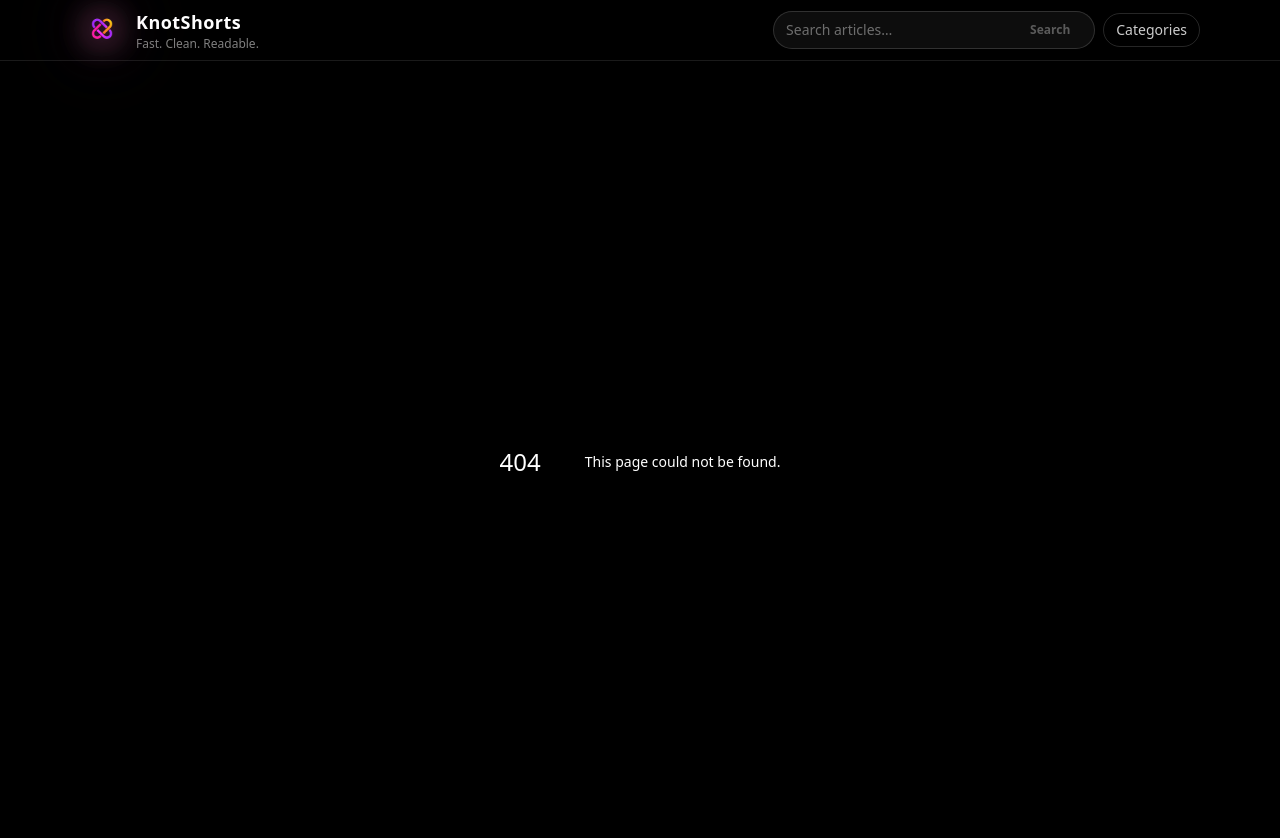
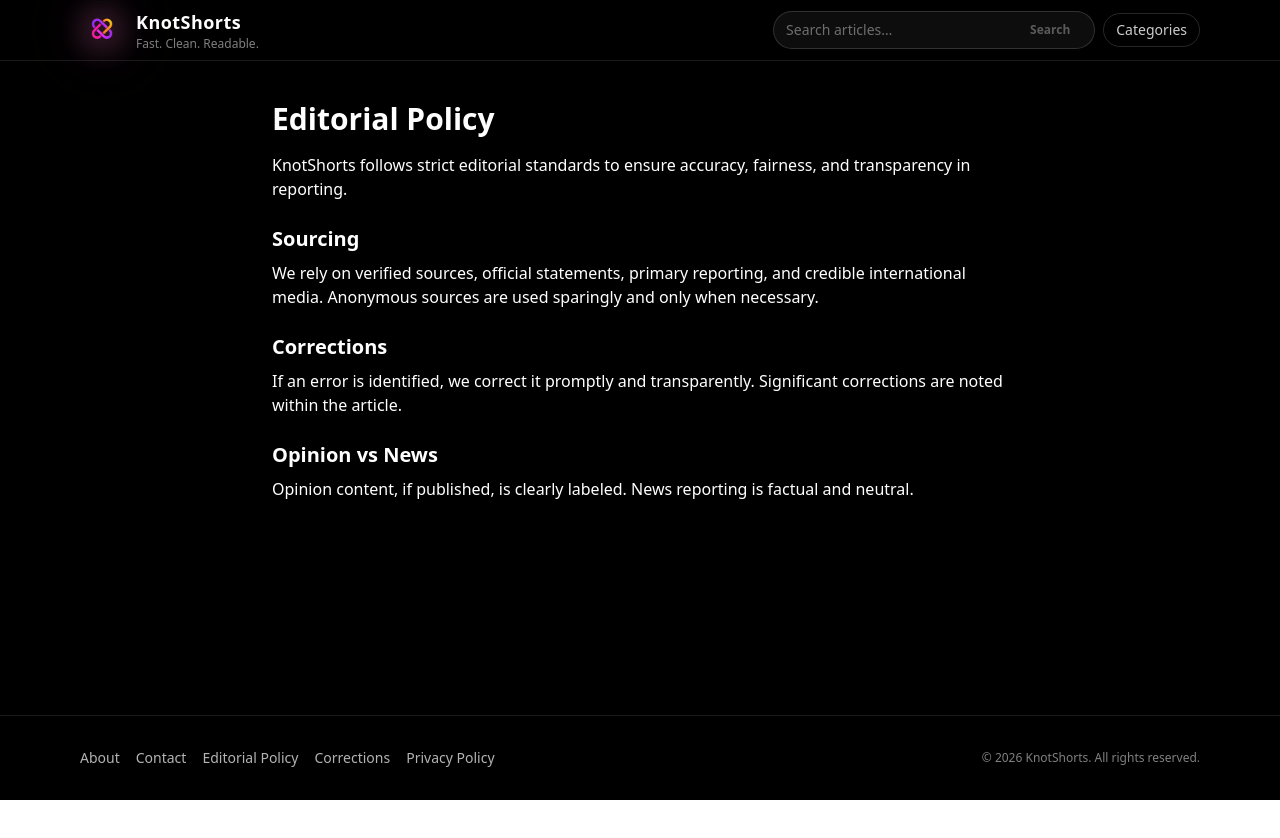
Before and after one commit to vermaraghav18/knotshorts-web, a Next.js app: page /editorial-policy in a window 1280 px wide. Before the commit this address had no page. Shown: the top 838 px of the page. After the commit the page ends 800 px from the top, so only its background shows below. Built offline with nearby package versions, Linux system fonts and the light colour scheme.

Commit message:
Phase 4: Add trust pages and footer links (About, Contact, Editorial, Corrections, Privacy)

```diff
--- /dev/null
+++ b/app/about/page.tsx
@@ -0,0 +1,34 @@
+export const metadata = {
+  title: "About KnotShorts | Independent News & Analysis",
+  description:
+    "Learn about KnotShorts, our editorial mission, and our commitment to independent, factual journalism covering India and the world.",
+};
+
+export default function AboutPage() {
+  return (
+    <main className="mx-auto max-w-3xl px-4 py-10 text-white">
+      <h1 className="text-3xl font-bold mb-4">About KnotShorts</h1>
+
+      <p className="mb-4">
+        KnotShorts is an independent digital news platform focused on delivering
+        fast, factual, and readable news for a global audience, with a strong
+        emphasis on India and international affairs.
+      </p>
+
+      <p className="mb-4">
+        Our coverage spans geopolitics, business, technology, defense,
+        environment, and major global developments that shape public discourse.
+      </p>
+
+      <p className="mb-4">
+        KnotShorts operates with editorial independence and does not represent
+        the views of any government, political party, or corporate entity.
+      </p>
+
+      <p>
+        Our mission is simple: explain complex news clearly, responsibly, and
+        without sensationalism.
+      </p>
+    </main>
+  );
+}
--- /dev/null
+++ b/app/contact/page.tsx
@@ -0,0 +1,37 @@
+export const metadata = {
+  title: "Contact KnotShorts",
+  description:
+    "Contact KnotShorts for editorial inquiries, corrections, or general questions.",
+};
+
+export default function ContactPage() {
+  return (
+    <main className="mx-auto max-w-3xl px-4 py-10 text-white">
+      <h1 className="text-3xl font-bold mb-4">Contact Us</h1>
+
+      <p className="mb-4">
+        For editorial inquiries, corrections, or general communication, you can
+        reach us at:
+      </p>
+
+      <p className="mb-2">
+        <strong>Email:</strong>{" "}
+        <a
+          href="mailto:knotshorts1@gmail.com"
+          className="underline text-blue-400"
+        >
+          knotshorts1@gmail.com
+        </a>
+      </p>
+
+      <p className="mb-4">
+        KnotShorts operates primarily online and serves a global readership with
+        a base in India.
+      </p>
+
+      <p>
+        We aim to respond to all legitimate inquiries within a reasonable time.
+      </p>
+    </main>
+  );
+}
--- /dev/null
+++ b/app/corrections/page.tsx
@@ -0,0 +1,33 @@
+export const metadata = {
+  title: "Corrections Policy | KnotShorts",
+  description:
+    "How KnotShorts handles corrections, clarifications, and updates.",
+};
+
+export default function CorrectionsPage() {
+  return (
+    <main className="mx-auto max-w-3xl px-4 py-10 text-white">
+      <h1 className="text-3xl font-bold mb-4">Corrections Policy</h1>
+
+      <p className="mb-4">
+        KnotShorts is committed to accuracy. If we make a mistake, we correct it.
+      </p>
+
+      <p className="mb-4">
+        Readers may report errors by emailing{" "}
+        <a
+          href="mailto:knotshorts1@gmail.com"
+          className="underline text-blue-400"
+        >
+          knotshorts1@gmail.com
+        </a>
+        .
+      </p>
+
+      <p>
+        Corrections are made transparently, and significant updates are noted
+        within the article where appropriate.
+      </p>
+    </main>
+  );
+}
--- /dev/null
+++ b/app/editorial-policy/page.tsx
@@ -0,0 +1,37 @@
+export const metadata = {
+  title: "Editorial Policy | KnotShorts",
+  description:
+    "Read KnotShorts editorial standards, sourcing practices, and commitment to accuracy.",
+};
+
+export default function EditorialPolicyPage() {
+  return (
+    <main className="mx-auto max-w-3xl px-4 py-10 text-white">
+      <h1 className="text-3xl font-bold mb-4">Editorial Policy</h1>
+
+      <p className="mb-4">
+        KnotShorts follows strict editorial standards to ensure accuracy,
+        fairness, and transparency in reporting.
+      </p>
+
+      <h2 className="text-xl font-semibold mt-6 mb-2">Sourcing</h2>
+      <p className="mb-4">
+        We rely on verified sources, official statements, primary reporting, and
+        credible international media. Anonymous sources are used sparingly and
+        only when necessary.
+      </p>
+
+      <h2 className="text-xl font-semibold mt-6 mb-2">Corrections</h2>
+      <p className="mb-4">
+        If an error is identified, we correct it promptly and transparently.
+        Significant corrections are noted within the article.
+      </p>
+
+      <h2 className="text-xl font-semibold mt-6 mb-2">Opinion vs News</h2>
+      <p>
+        Opinion content, if published, is clearly labeled. News reporting is
+        factual and neutral.
+      </p>
+    </main>
+  );
+}
--- a/app/layout.tsx
+++ b/app/layout.tsx
@@ -3,6 +3,7 @@ import type { Metadata } from "next";
 import { Geist, Geist_Mono, Oswald, Merriweather } from "next/font/google";
 import "./globals.css";
 import SiteHeader from "@/app/components/SiteHeader";
+import Link from "next/link";
 
 const geistSans = Geist({
   variable: "--font-geist-sans",
@@ -21,7 +22,7 @@ const oswald = Oswald({
   weight: ["400", "500", "600", "700"],
 });
 
-// ✅ For NEWS CARD TITLE
+// For NEWS CARD TITLE
 const merriweather = Merriweather({
   variable: "--font-merriweather",
   subsets: ["latin"],
@@ -55,9 +56,45 @@ export default function RootLayout({
       <body
         className={`${geistSans.variable} ${geistMono.variable} ${oswald.variable} ${merriweather.variable} antialiased`}
       >
-        <div className="min-h-screen bg-black text-white">
+        <div className="min-h-screen bg-black text-white flex flex-col">
           <SiteHeader />
-          {children}
+
+          <main className="flex-1">{children}</main>
+
+          {/* ✅ TRUST FOOTER (Phase 4) */}
+          <footer className="border-t border-white/10 mt-16">
+            <div className="mx-auto max-w-6xl px-4 py-8 text-sm text-white/70">
+              <div className="flex flex-wrap gap-x-6 gap-y-2 justify-center md:justify-between items-center">
+                <div className="flex flex-wrap gap-x-4 gap-y-2 justify-center">
+                  <Link href="/about" className="hover:text-white">
+                    About
+                  </Link>
+                  <Link href="/contact" className="hover:text-white">
+                    Contact
+                  </Link>
+                  <Link
+                    href="/editorial-policy"
+                    className="hover:text-white"
+                  >
+                    Editorial Policy
+                  </Link>
+                  <Link href="/corrections" className="hover:text-white">
+                    Corrections
+                  </Link>
+                  <Link
+                    href="/privacy-policy"
+                    className="hover:text-white"
+                  >
+                    Privacy Policy
+                  </Link>
+                </div>
+
+                <div className="text-xs text-white/50 text-center md:text-right">
+                  © {new Date().getFullYear()} KnotShorts. All rights reserved.
+                </div>
+              </div>
+            </div>
+          </footer>
         </div>
       </body>
     </html>
--- /dev/null
+++ b/app/privacy-policy/page.tsx
@@ -0,0 +1,32 @@
+export const metadata = {
+  title: "Privacy Policy & Terms | KnotShorts",
+  description:
+    "Privacy policy and terms of use for KnotShorts readers.",
+};
+
+export default function PrivacyPolicyPage() {
+  return (
+    <main className="mx-auto max-w-3xl px-4 py-10 text-white">
+      <h1 className="text-3xl font-bold mb-4">Privacy Policy & Terms</h1>
+
+      <p className="mb-4">
+        KnotShorts respects reader privacy. We do not knowingly collect personal
+        information unless voluntarily provided.
+      </p>
+
+      <p className="mb-4">
+        Analytics and cookies may be used to understand traffic and improve
+        content quality.
+      </p>
+
+      <p className="mb-4">
+        Content is provided for informational purposes only. KnotShorts is not
+        liable for actions taken based on published information.
+      </p>
+
+      <p>
+        Continued use of this website constitutes acceptance of these terms.
+      </p>
+    </main>
+  );
+}
--- a/eslint.config.mjs
+++ /dev/null
@@ -1,18 +0,0 @@
-import { defineConfig, globalIgnores } from "eslint/config";
-import nextVitals from "eslint-config-next/core-web-vitals";
-import nextTs from "eslint-config-next/typescript";
-
-const eslintConfig = defineConfig([
-  ...nextVitals,
-  ...nextTs,
-  // Override default ignores of eslint-config-next.
-  globalIgnores([
-    // Default ignores of eslint-config-next:
-    ".next/**",
-    "out/**",
-    "build/**",
-    "next-env.d.ts",
-  ]),
-]);
-
-export default eslintConfig;
```
Lines whose indentation alone changed are shown as unchanged.
